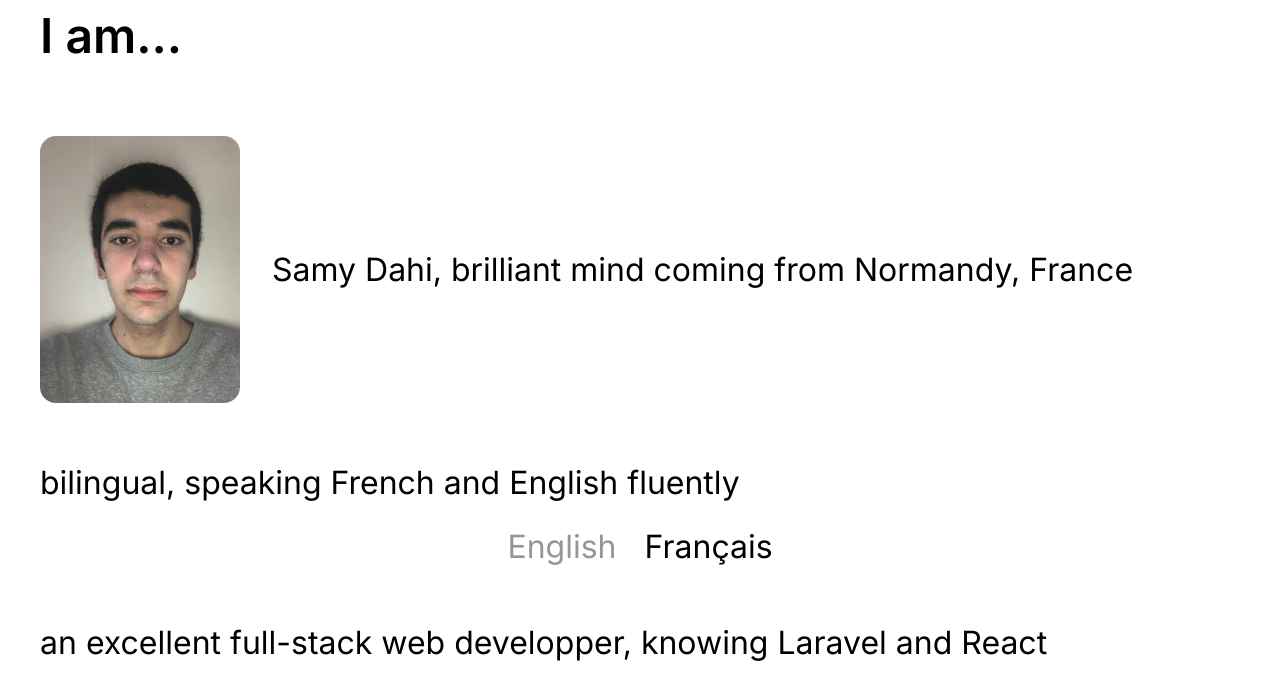
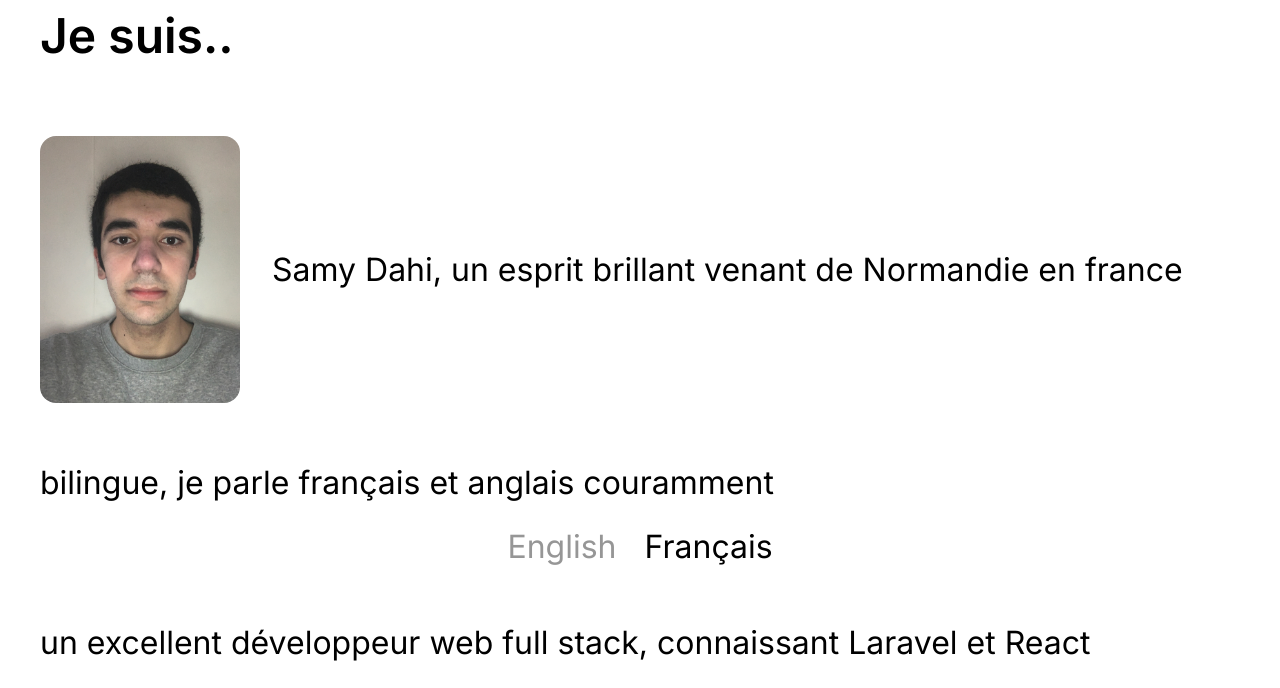
Before and after one commit to Majorano/portfolio, a website built with Vite: page index.html in a window 1280 px wide. Both pictures are taken after a click on the link "Français". Shown: the top 688 px of the page. Built offline with nearby package versions, Linux system fonts and the light colour scheme; files whose address does not match are found by name.

Commit message:
Add translation

```diff
--- a/index.html
+++ b/index.html
@@ -17,14 +17,14 @@
   <header class="header"></header>
   <div class="container">
     <div class="presentation-container">
-      <p class="i-am-text">I am...</p>
+      <p data-text-i-am class="i-am-text">I am...</p>
       <section class="me-section">
         <img class="me" height="267" width="200" src="/public/me.jpeg" alt="photo_of_me">
-        <p>Samy Dahi</h1>, brilliant mind coming from Normandy, France</p>
+        <p data-text-me><strong>Samy Dahi</strong>, brilliant mind coming from Normandy, France</p>
       </section>
 
       <section class="language-section">
-        <p>bilingual, speaking French and English fluently</p>
+        <p data-text-language>bilingual, speaking French and English fluently</p>
         <div class="choose-language">
           <a class="english-language" href="">English</a>
           <a class="french-language" href="">Français</a>
@@ -32,7 +32,7 @@
       </section>
 
       <section class="webdev">
-        <p>an excellent full-stack web developper, knowing Laravel and React</p>
+        <p data-text-webdev>an excellent full-stack web developper, knowing Laravel and React</p>
         <div class="framework-images">
           <img height="200" width="192" src="public/laravel.png" alt="laravel logo">
           <img height="200" width="225" src="public/react.png" alt="react logo">
@@ -40,7 +40,7 @@
       </section>
 
       <section class="bitcoin-section">
-        <p>an expert in Bitcoin, the insides of the protocol as well as its economics</p>
+        <p data-text-bitcoin>an expert in Bitcoin, the workings of the protocol as well as its economics</p>
         <div class="bitcoin-logo-container"><img height="200" width="200" class="bitcoin-logo" src="public/bitcoin.png" alt="bitcoin logo"></div>
       </section>
 
--- /dev/null
+++ b/public/translation/fr.html
@@ -0,0 +1,5 @@
+<p data-text-i-am class="i-am-text">Je suis..</p>
+<p data-text-me><strong>Samy Dahi</strong>, un esprit brillant venant de Normandie en france</p>
+<p data-text-language>bilingue, je parle français et anglais couramment</p>
+<p data-text-webdev>un excellent développeur web full stack, connaissant Laravel et React</p>
+<p data-text-bitcoin>un expert de Bitcoin, sur le fonctionnement du protocole ainsi que la théorie économique permettant sa compréhension</p>
--- a/src/css/style.css
+++ b/src/css/style.css
@@ -46,7 +46,6 @@
   gap: 32px;
   font-size: 32px;
   align-items: center;
-
 }
 
 .me {
--- a/src/js/main.ts
+++ b/src/js/main.ts
@@ -4,12 +4,46 @@ import '../css/style.css'
 const englishLanguageLink = document.querySelector('.english-language')
 const frenchLanguageLink = document.querySelector('.french-language')
 
+
+
+async function translateTo(language: "en" | "fr") {
+
+    const attributesList = ["[data-text-i-am]", "[data-text-me]", "[data-text-language", "[data-text-webdev]", "[data-text-bitcoin]"]
+
+
+    let data: string
+    if (document.documentElement.lang !== "en" && language === "en") {
+        const r = await fetch('/public/translation/en.html')
+        if (!r.ok) return
+        data = await r.text()
+    } else if (document.documentElement.lang !== "fr" && language === "fr") {
+
+        const r = await fetch('/public/translation/fr.html')
+        if (!r.ok) return
+        data = await r.text()
+
+    } else return
+
+    const domParser = new DOMParser()
+    const newDom = domParser.parseFromString(data, 'text/html')
+    console.log(newDom)
+
+
+    for (const attribute of attributesList) {
+        const newText = newDom.querySelector<HTMLParagraphElement>(attribute)?.innerText
+        const element = document.querySelector<HTMLParagraphElement>(attribute)
+         if (element && newText) {
+            element.innerText = newText
+         }
+    }
+}
+
 function changeLanguage() {
-    if (document.documentElement.lang  === "en") {
+    if (document.documentElement.lang === "en") {
         englishLanguageLink?.classList.add('active-link')
         frenchLanguageLink?.classList.remove('active-link')
 
-    } else if (document.documentElement.lang  === "fr") {
+    } else if (document.documentElement.lang === "fr") {
         frenchLanguageLink?.classList.add('active-link')
         englishLanguageLink?.classList.remove('active-link')
     }
@@ -19,12 +53,16 @@ changeLanguage()
 
 englishLanguageLink?.addEventListener('click', (e) => {
     e.preventDefault()
-    document.documentElement.lang  = "en"
+    translateTo("en")
+    document.documentElement.lang = "en"
     changeLanguage()
+
 })
 
 frenchLanguageLink?.addEventListener('click', (e) => {
     e.preventDefault()
-    document.documentElement.lang  = "fr"
+    translateTo('fr')
+    document.documentElement.lang = "fr"
     changeLanguage()
+
 })
```
Also changed, not shown: public/translation/en.html (added, +5 -0 lines).
